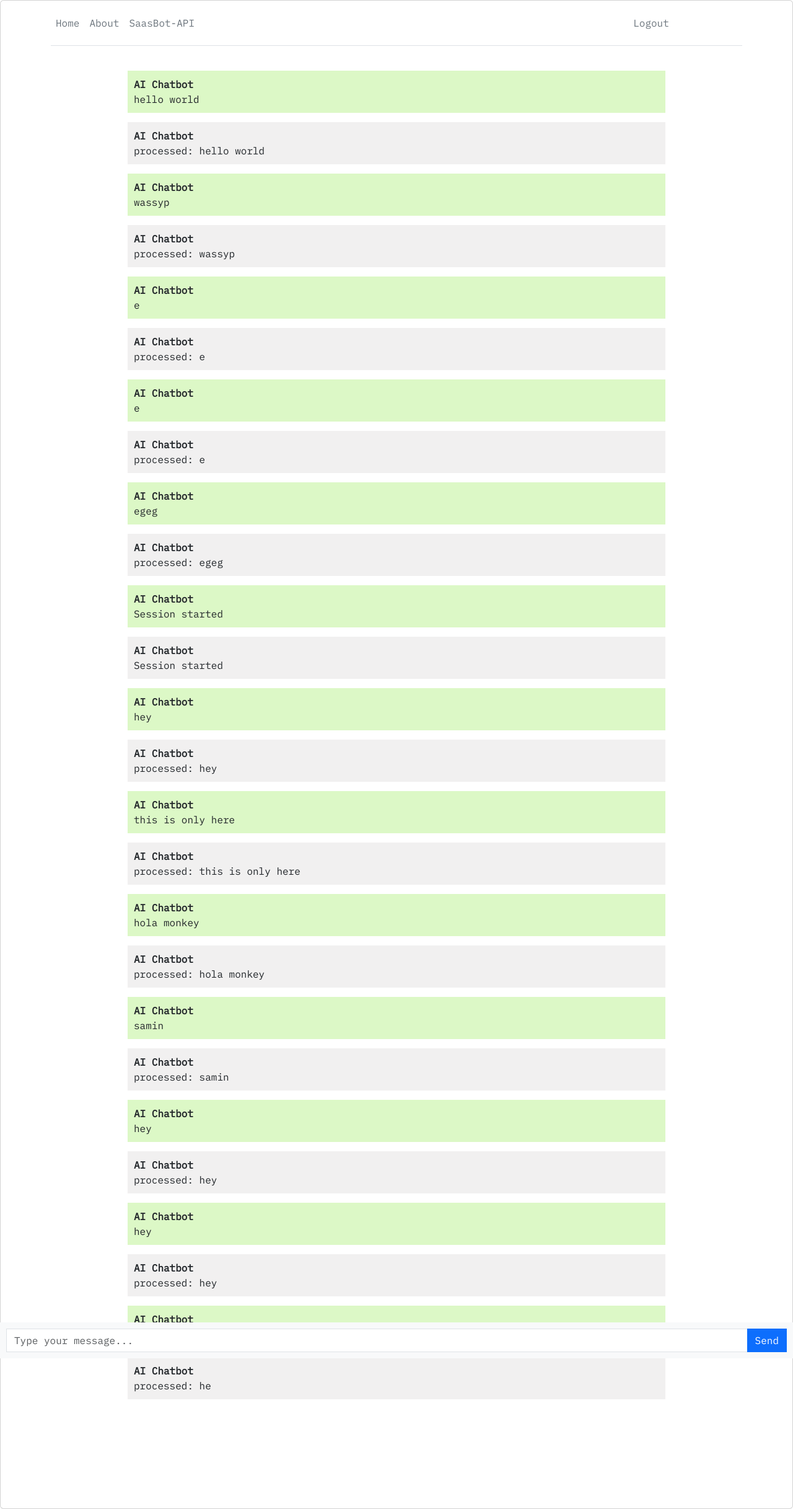
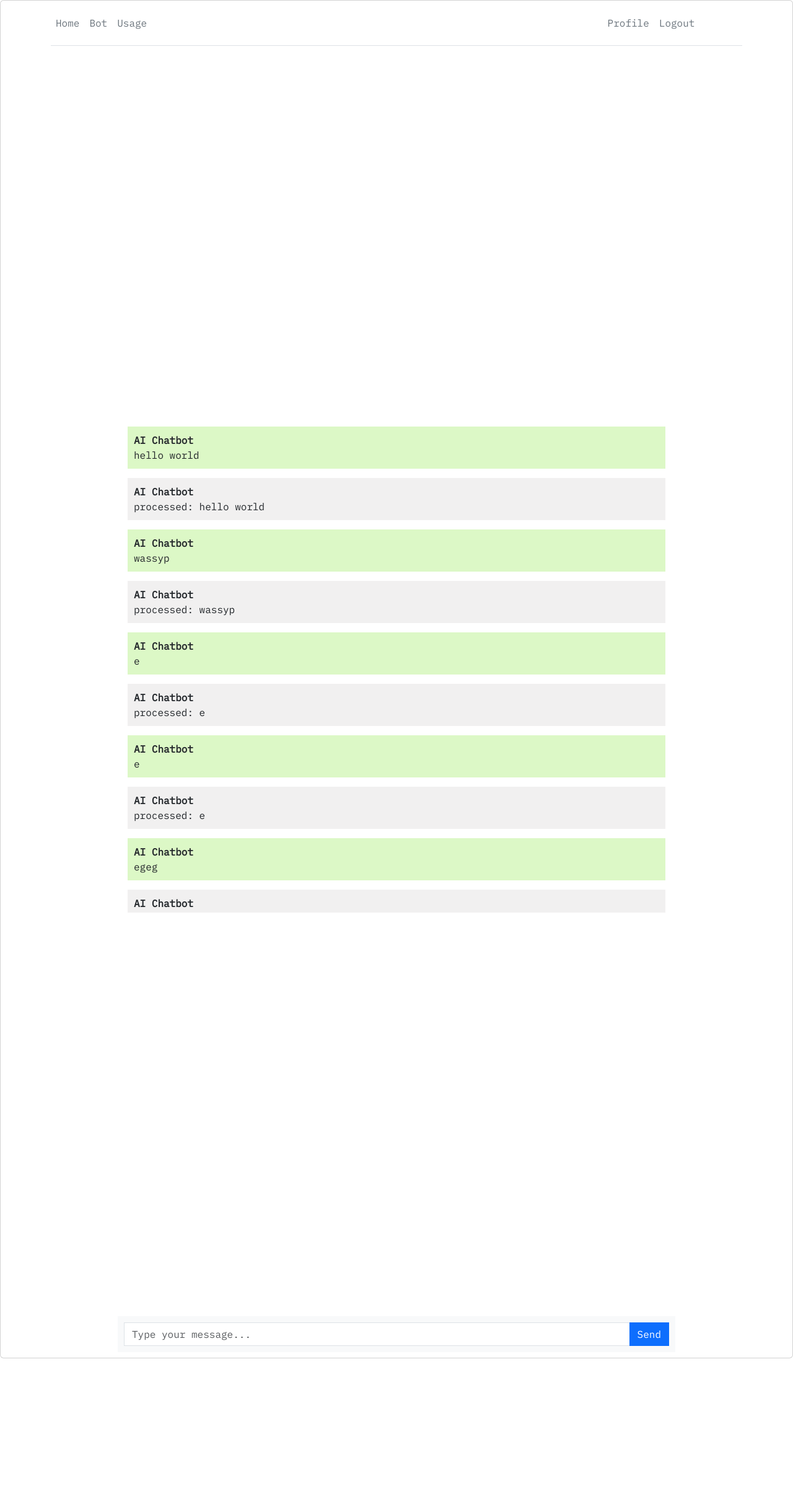
Before and after one commit to SaminSarker05/SaasBot, a Django app: page / in a window 1280 px wide. Shown: the whole page at 62% size. After the commit the page ends 2191 px from the top, so only its background shows below. Run offline with Django 4.2, Linux system fonts and the light colour scheme; a user stored in the database is signed in; data comes from the database, SQL or seed files in the repository; both versions use the stored data as it was after the commit; some libraries are stand-ins or nearby versions.

Commit message:
working on scrolling feature

```diff
--- a/bot/templates/home.html
+++ b/bot/templates/home.html
@@ -37,12 +37,15 @@
 
     .message-form {
       display: flex;
+      margin: auto;
+      width: 900px;
       position: fixed;
-      bottom: 0;
+      bottom: 10px;
       left: 0;
       right: 0;
       padding: 10px;
       background-color: #f8f9fa;
+      width: 900px;
     }
 
     .message-input {
@@ -59,15 +62,17 @@
       height: 100%;
       display: flex;
       flex-direction: column;
-      /* margin: auto;
-      width: 900px; */
+
     }
 
     .custom{
       margin: auto;
       width: 900px;
+      max-height: 800px;
+      overflow-y: auto;
+    }
 
-    }
+
   </style>
 {% endblock %}
 
@@ -82,15 +87,16 @@
 
         <ul class="nav col-12 col-md-auto mb-2 justify-content-center mb-md-0">
           <li><a href="#" class="nav-link px-2 link-secondary">Home</a></li>
-          <li><a href="#" class="nav-link px-2 link-secondary">About</a></li>
-          <li><a href="#" class="nav-link px-2 link-secondary">SaasBot-API</a></li>
+          <li><a href="#" class="nav-link px-2 link-secondary">Bot</a></li>
+          <li><a href="#" class="nav-link px-2 link-secondary">Usage</a></li>
         </ul>
 
         <div class="col-md-3 text-end">
 
           <ul class="nav col-12 col-md-auto mb-2 justify-content-center mb-md-0">
             {% if user.is_authenticated %}
-              <li><a href="logout" class="nav-link px-2 link-secondary">Logout</a></li>
+              <li><a href="logout" class="nav-link px-2 link-secondary">Profile</a></li>
+              <li><a href="#" class="nav-link px-2 link-secondary">Logout</a></li>
             {% else %}
               <li><a href="#" class="nav-link px-2 link-secondary">Login</a></li>
               <li><a href="#" class="nav-link px-2 link-secondary">Register</a></li>
```
Also changed, not shown: bot/db.sqlite3.
